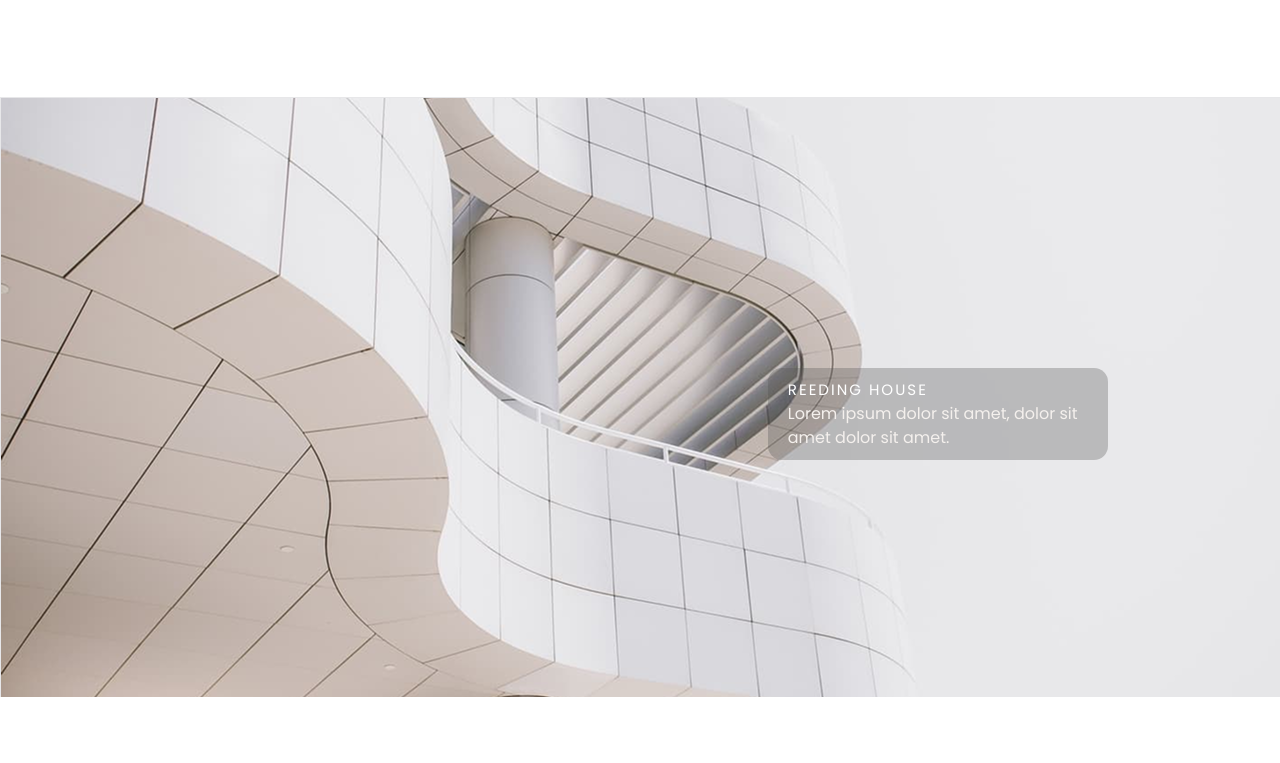
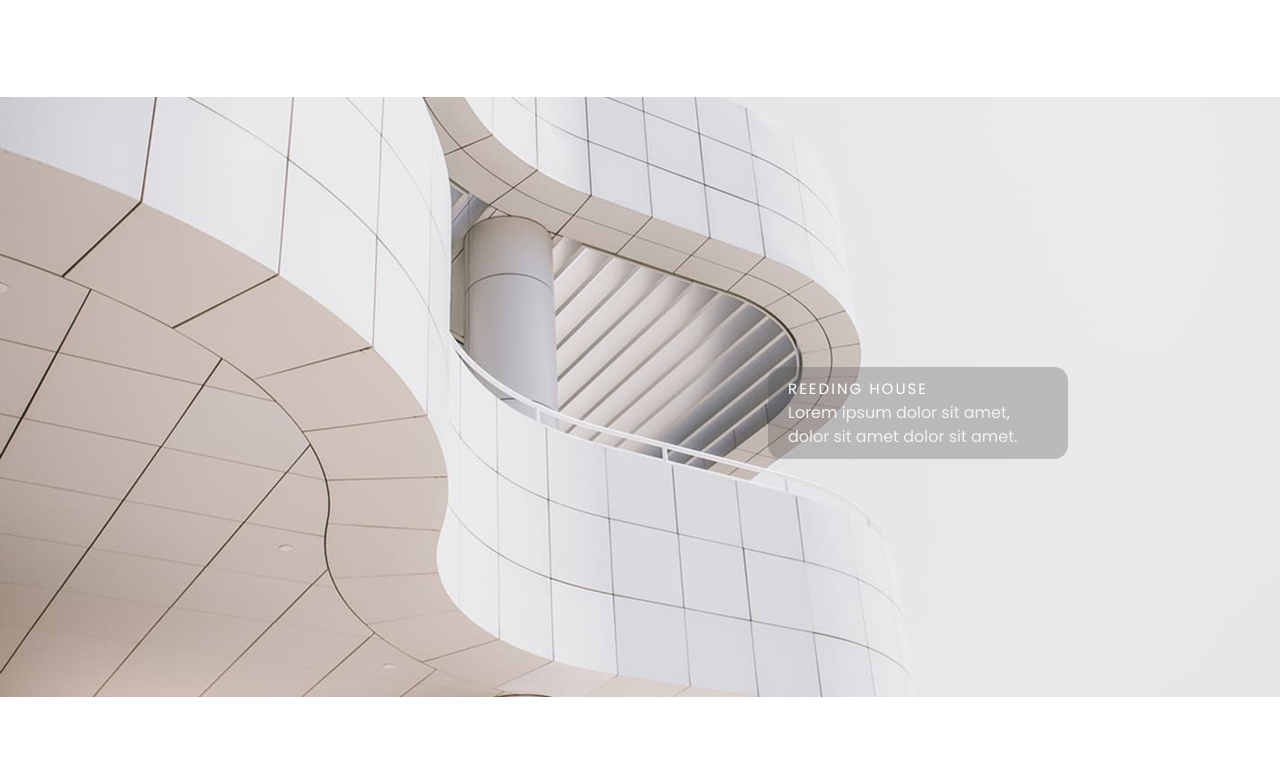
Before and after one commit to AlonaBorealis/architecture, a plain HTML site: page main.html in a window 1280 px wide. Shown: the part 1577-2340 px from the top of the page. Drawn offline with nearby package versions, Linux system fonts and the light colour scheme.

Commit message:
finished. no responsive web design

```diff
--- a/styles/_basic.scss
+++ b/styles/_basic.scss
@@ -9,13 +9,14 @@
 .container {
 	margin: 0 auto;
 	padding: 0 20px;
-	width: 100%; // ⭐ Вместо фиксированной ширины
-	max-width: 1200px; // ⭐ Ограничиваем максимум
+	width: 100%;
+	max-width: 1200px;
 }
 
 .containerFullWidth {
 	width: 100%;
-	border: 0.1px dashed rgba(255, 94, 0, 0);
+
+	overflow: hidden;
 }
 
 .btn {
--- a/styles/styles.scss
+++ b/styles/styles.scss
@@ -46,7 +46,6 @@
 	justify-content: space-between;
 	background-color: #ece7e4;
 	width: 100%;
-	height: 70vh; // ⭐ Максимум 70% от высоты экрана (можно 50vh для половины)
 	min-height: 720px;
 	padding: 0;
 	&__text {
@@ -86,7 +85,7 @@
 
 	&__img {
 		width: 50%;
-		height: 100%; // ⭐ Картинка = 100% высоты .hero
+		height: 100%;
 		object-fit: cover;
 		object-position: center;
 		display: block;
@@ -159,9 +158,9 @@
 		display: flex;
 		flex-direction: column;
 		justify-content: center;
-		box-sizing: content-box;
-		margin-left: 60%;
-		margin-top: 270px;
+		position: absolute;
+		top: 270px;
+		left: 60%;
 		max-width: 300px;
 		padding: 10px 20px;
 		border-radius: 14px;
@@ -200,7 +199,9 @@
 		min-height: 600px;
 	}
 	&__text--right {
-		margin-left: 10%;
+		position: relative;
+		top: 270px;
+		left: 20%;
 	}
 }
 
@@ -292,7 +293,6 @@
 	.featured-projects__main {
 		max-width: 1200px;
 		padding: 90px 140px;
-		box-sizing: content-box;
 		margin: 0 auto;
 	}
 
```
Also changed, not shown: main.html (+0 -1 lines), styles/styles.css, 1 other file.
